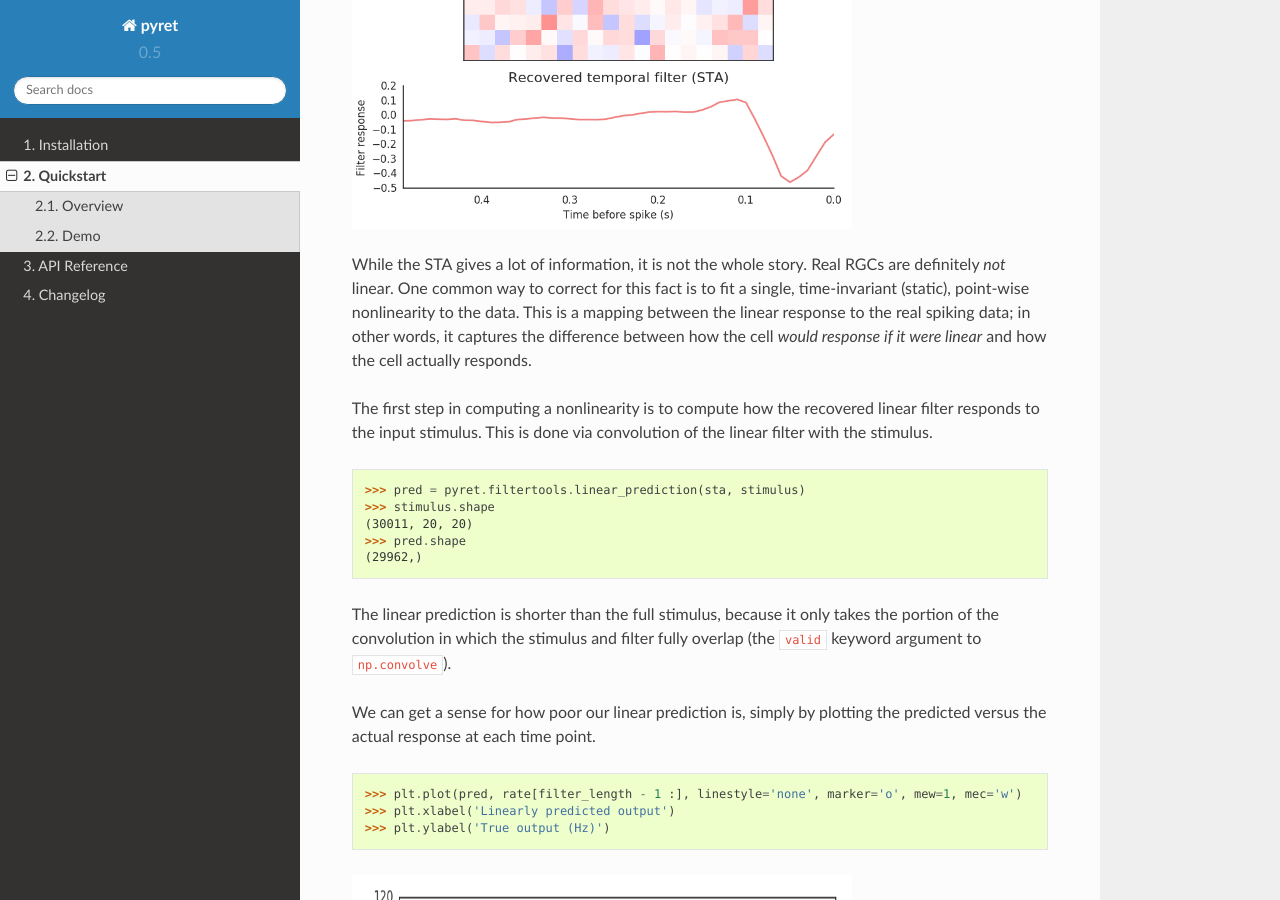
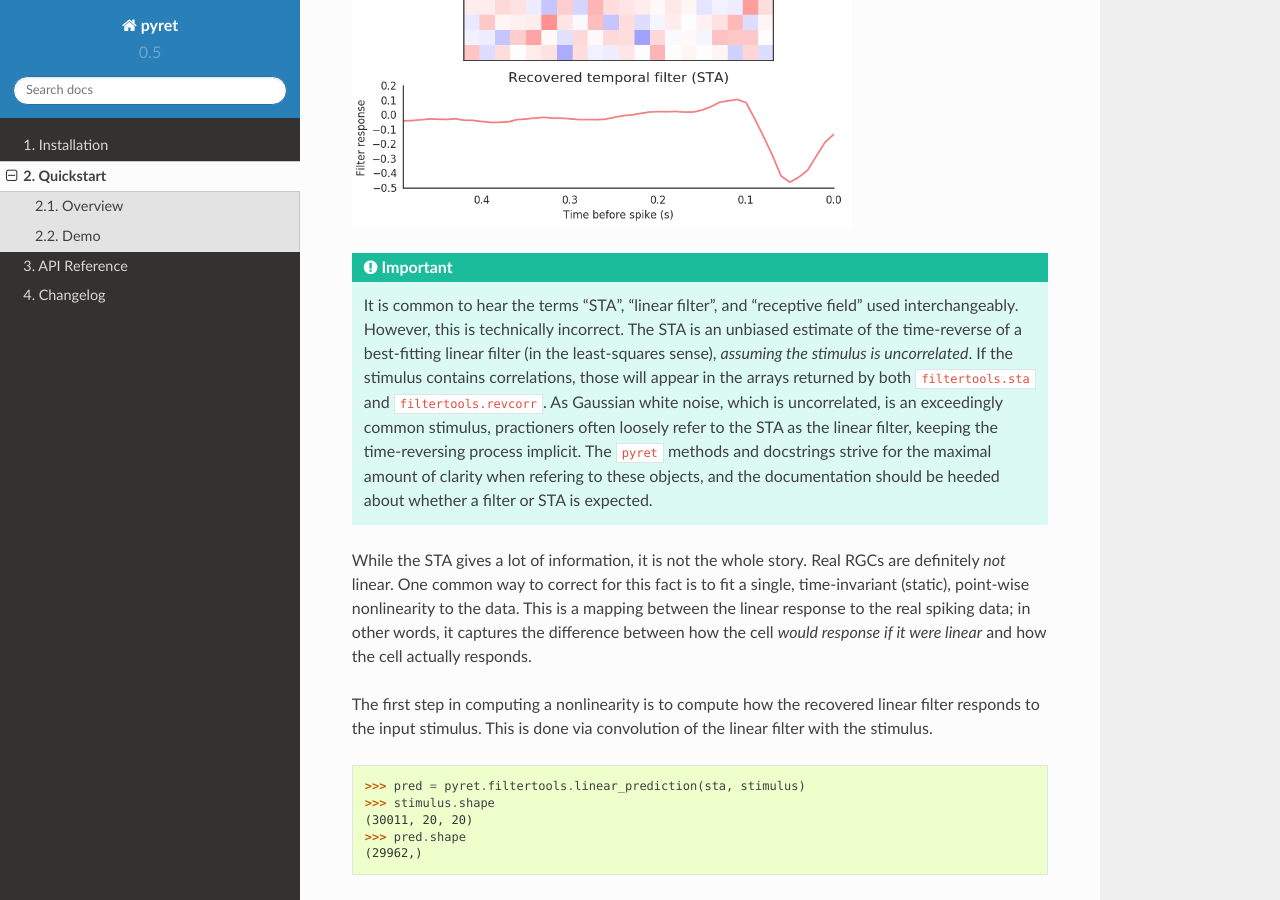
Before and after one commit to baccuslab/pyret, a Sphinx documentation site: the page built from docs/quickstart.rst, in a window 1280 px wide and 900 px high, scrolled down 2430 px. Built offline with Sphinx 7.4.7 and the Read the Docs theme 2.0.0, drawn with Linux system fonts in a browser that asks for light colours.

Commit message:
Adds note to quickstart about relationship between STA, RF, and linear filter. Clarifies docstrings a bit more about which is accepted in which functions.

```diff
--- a/docs/quickstart.rst
+++ b/docs/quickstart.rst
@@ -78,6 +78,19 @@ the *spike-triggered average* (STA) for the cell.
     :width: 500px
     :alt: Spatial and temporal RGC filters recovered via STA
 
+.. IMPORTANT::
+    It is common to hear the terms "STA", "linear filter", and "receptive field"
+    used interchangeably. However, this is technically incorrect. The STA is an
+    unbiased estimate of the time-reverse of a best-fitting linear filter (in
+    the least-squares sense), *assuming the stimulus is uncorrelated*. If the
+    stimulus contains correlations, those will appear in the arrays returned by
+    both ``filtertools.sta`` and ``filtertools.revcorr``. As Gaussian white
+    noise, which is uncorrelated, is an exceedingly common stimulus, practioners
+    often loosely refer to the STA as the linear filter, keeping the time-reversing
+    process implicit. The ``pyret`` methods and docstrings strive for the maximal
+    amount of clarity when refering to these objects, and the documentation should
+    be heeded about whether a filter or STA is expected.
+
 While the STA gives a lot of information, it is not the whole story. Real RGCs are definitely
 *not* linear. One common way to correct for this fact is to fit a single, time-invariant
 (static), point-wise nonlinearity to the data. This is a mapping between the linear response
```
Also changed, not shown: 1 other file.
